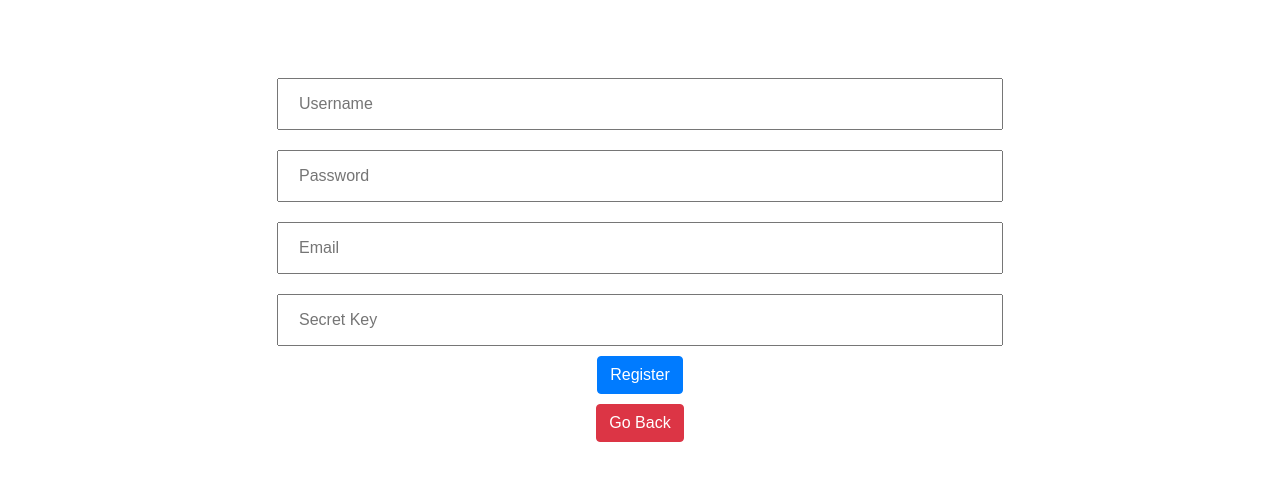
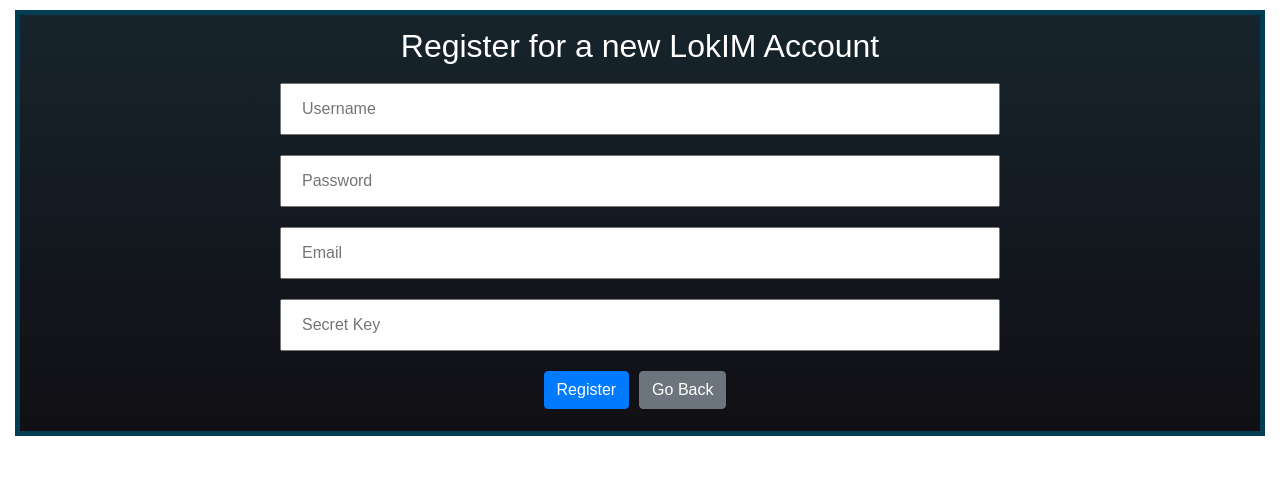
Before and after one commit to Jordan141/LokimFrontend, a React (Create React App) app: page /register in a window 1280 px wide. Shown: the top 480 px of the page. Built offline with nearby package versions, Linux system fonts and the light colour scheme.

Commit message:
Register/Chat UI update

```diff
--- a/src/App.css
+++ b/src/App.css
@@ -14,7 +14,7 @@
 .App {
   background: linear-gradient(rgb(23,36, 44), rgb(16, 15, 20));
   border-style: solid;
-  border-color: rgb(1, 62, 83);
+  border-color: #013e53;
   border-width: 5px;
   height: 100vh;
   text-align: center;
@@ -43,6 +43,10 @@
 }
 
 .registerDiv {
+  background: linear-gradient(rgb(23,36, 44), rgb(16, 15, 20));
+  border-style: solid;
+  border-color: #013e53;
+  border-width: 5px;
   padding: 12px 20px;
   margin: 10px 0;
   text-align: center;
@@ -67,7 +71,10 @@
   list-style-type: none;
 }
 .chatWindow {
-  background: green;
+  background: linear-gradient(rgb(23,36, 44), rgb(16, 15, 20));
+  border-style: solid;
+  border-color: rgb(1, 62, 83);
+  border-width: 5px;
   height: 100%;
 }
 
--- a/src/components/chat.js
+++ b/src/components/chat.js
@@ -10,8 +10,8 @@
 
         this.state = {
             items: [
-                <SidebarItem>Dashboard </SidebarItem>,
                 <SidebarItem>Profile</SidebarItem>,
+                <SidebarItem>Friends</SidebarItem>,
                 <SidebarItem>Settings</SidebarItem>
             ],
             messages: [
@@ -29,7 +29,7 @@
     }
     render(){
         return (
-            <Sidebar content={this.state.items}>
+            <Sidebar background="#013e53" content={this.state.items}>
                 <div className='chatWindow container-fluid'>
                     <div className='menuArea row'>
                         <div className='col-md-10'>
--- a/src/components/register.js
+++ b/src/components/register.js
@@ -41,8 +41,9 @@
                 <input type='text' className='userInput' placeholder='Email' value={this.state.email} onChange={this.handleChange} required/><br/>
                 <input type='text' className='userInput' placeholder='Secret Key' value={this.state.secret} onChange={this.handleChange} required/><br/>
                 <input type='submit' className='btn btn-primary' value='Register'/>
+                <li className='btn btn-secondary' style={{'margin' : '10px 10px'}}><Link to='/'>Go Back</Link></li>
             </form>
-            <li className='btn btn-danger' style={{'margin' : '10px 0'}}><Link to='/'>Go Back</Link></li>
+
             </div>
         )
     }
```
